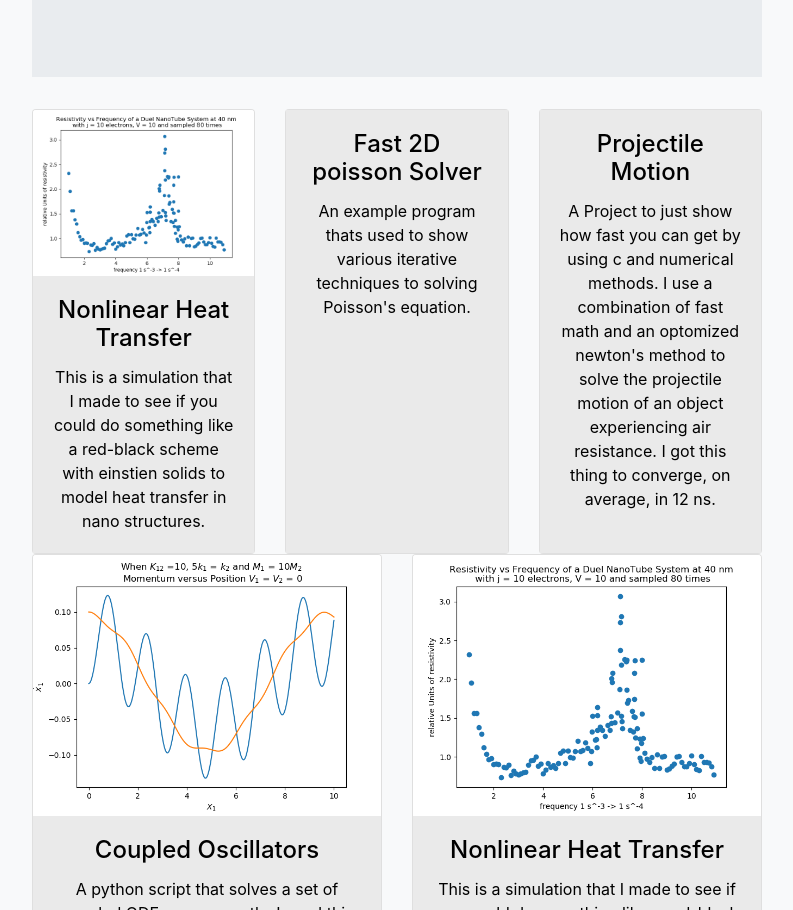
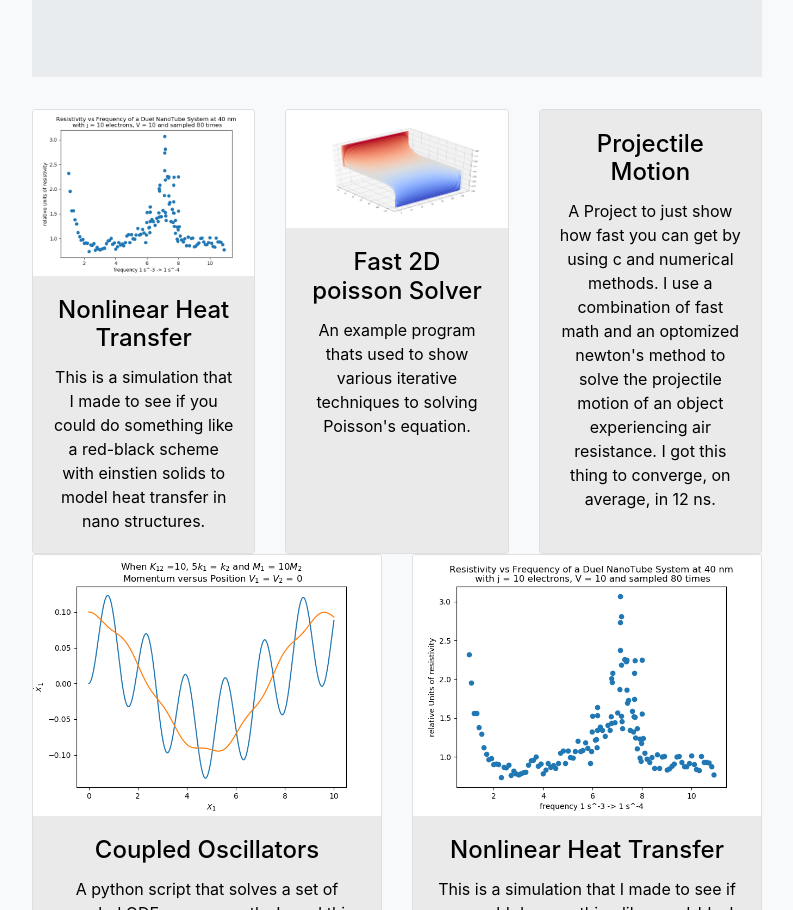
Before and after one commit to iCePU/icepu.github.io, a plain HTML site: page index.html in a window 1280 px wide. Shown: the part 2125-3035 px from the top of the page, without its empty margins (243-1036 px from the left). Drawn offline with nearby package versions, Linux system fonts and the light colour scheme.

Commit message:
adding 2D poisson

```diff
--- a/index.html
+++ b/index.html
@@ -127,6 +127,8 @@
 						</div>
 
 						<div class="card">
+
+							<img class="card-img-top" src="VcycleTest.png" alt="Card image cap">
 							<div class="card-body">
 								<h4 class="card-title">Fast 2D poisson Solver</h4>
 								<p class="card-text">An example program thats used to show various iterative techniques to solving Poisson's equation.</p>
```
Also changed, not shown: VcycleTest.png (added).
